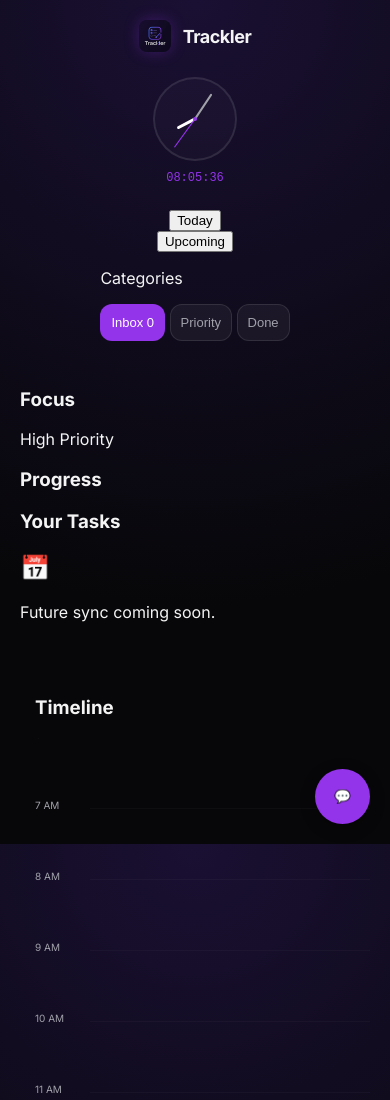
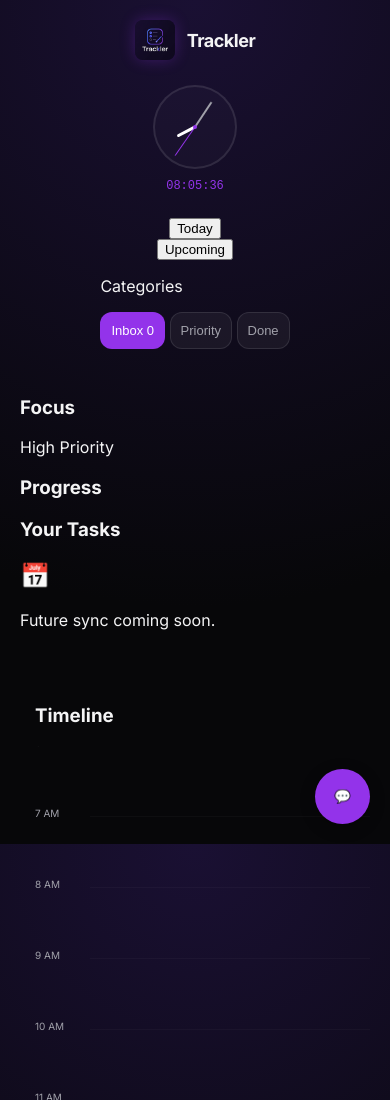
Before and after one commit to AlenChristopher/Trakler, a plain HTML site: page index.html in a window 390 px wide. Shown: the top 1100 px of the page. Drawn offline with Linux system fonts and the light colour scheme.

Commit message:
Add styles for app logo and clock hands
Added styles for app logo and clock hands.

```diff
--- a/style.css
+++ b/style.css
@@ -78,4 +78,20 @@ body {
     .sidebar { display: flex; flex-direction: column; align-items: center; }
     .filter-group { flex-direction: row; flex-wrap: wrap; }
     .tag { width: auto; }
+    /* Force the logo to stay small */
+.app-logo {
+    width: 40px !important; /* Adjust this to your liking */
+    height: 40px !important;
+    object-fit: contain;
+    border-radius: 8px;
 }
+
+/* Ensure the clock hands are visible and centered */
+.hand {
+    position: absolute;
+    bottom: 50%;
+    left: 50%;
+    transform-origin: bottom;
+    transition: transform 0.5s cubic-bezier(0.4, 2.08, 0.55, 0.44); /* Smooth tick */
+}
+}
```
